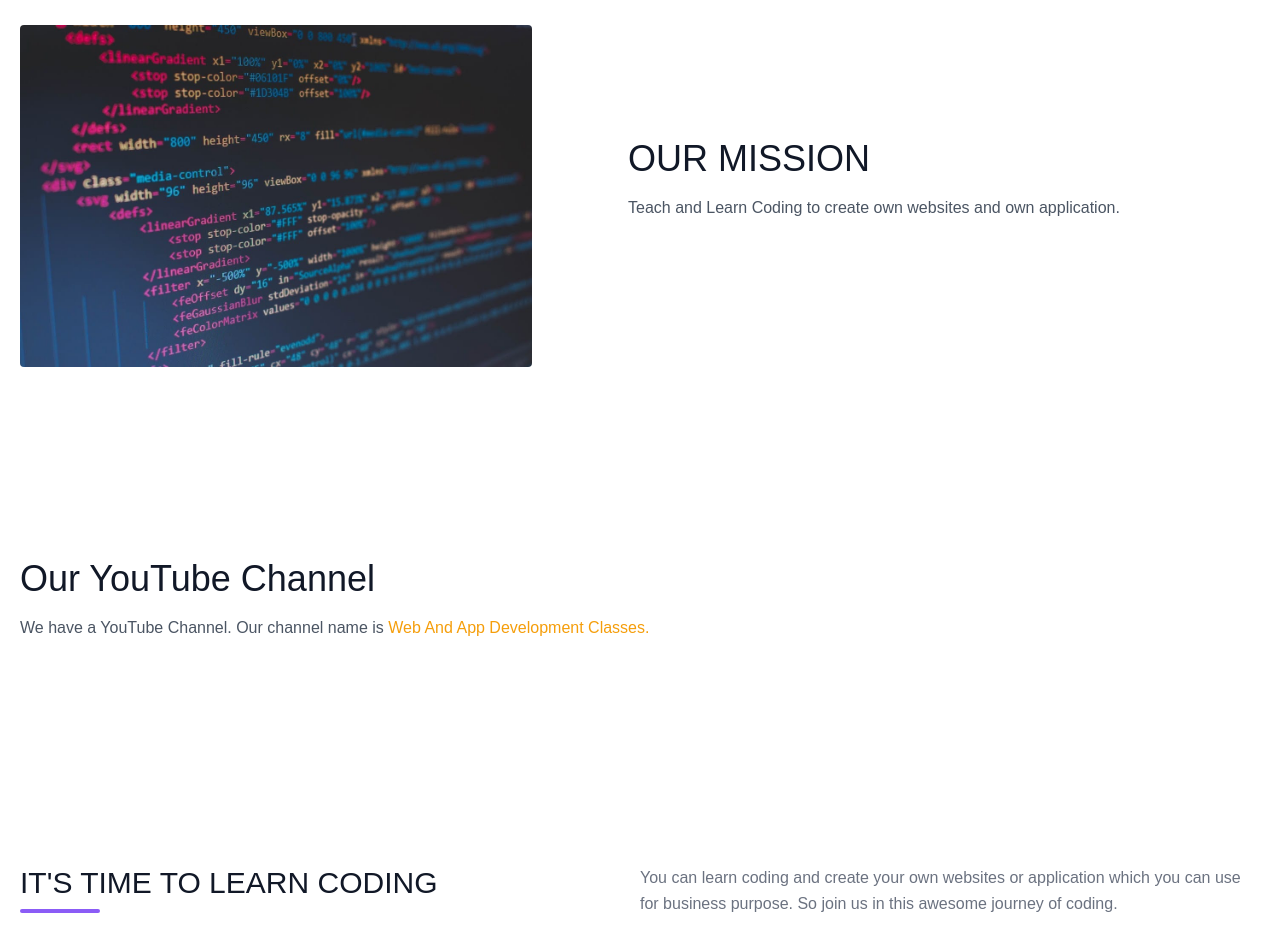
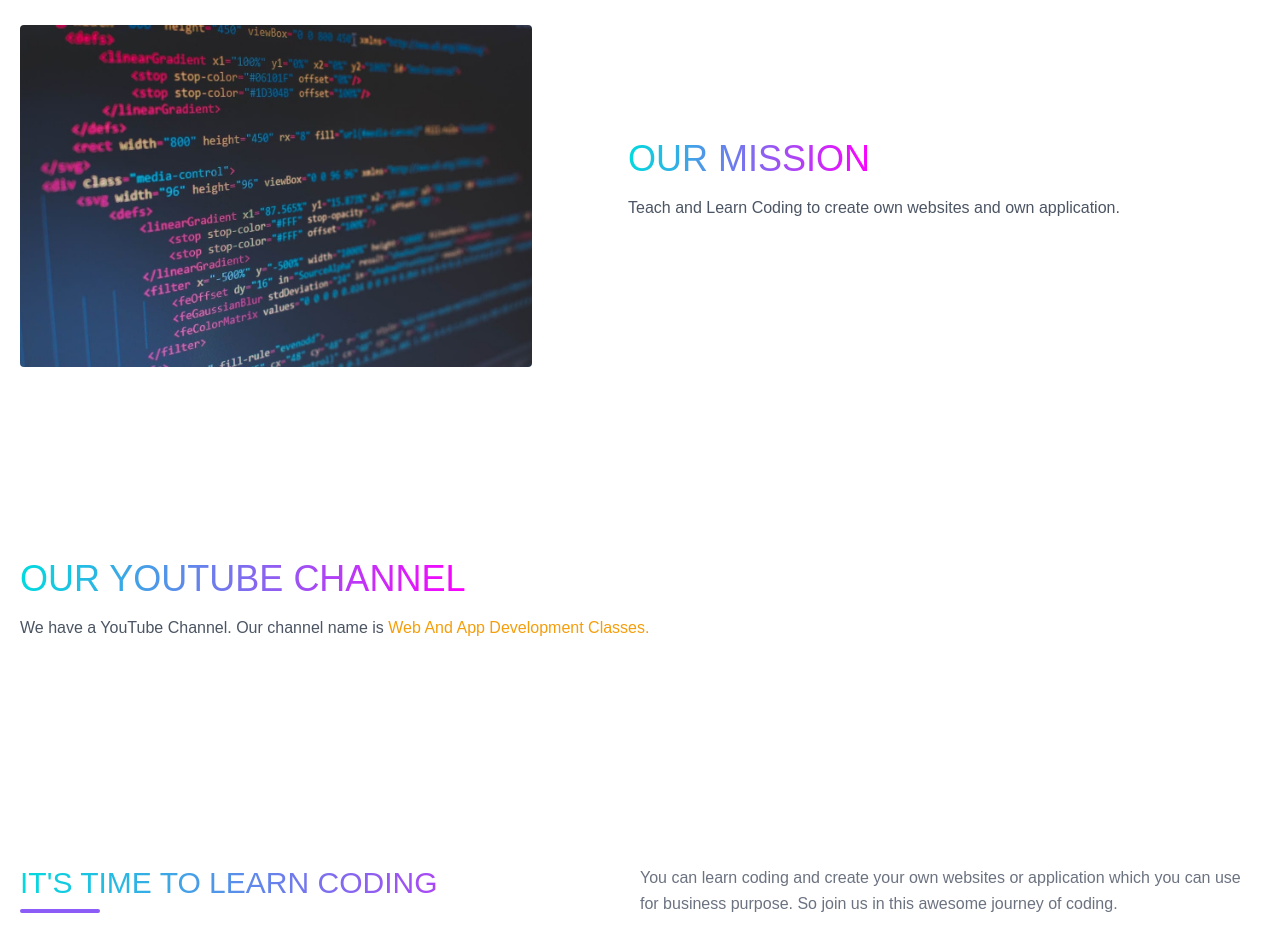
Before and after one commit to WebAndAppDevelopmentClasses/website, a plain HTML site: page index.html in a window 1280 px wide. Shown: the part 660-1612 px from the top of the page. Drawn offline with nearby package versions, Linux system fonts and the light colour scheme.

Commit message:
added gradient colored text

```diff
--- a/index.html
+++ b/index.html
@@ -42,7 +42,7 @@
   <section id="home" class="text-gray-600 body-font">
     <div class="container mx-auto flex px-5 py-24 md:flex-row flex-col items-center">
       <div class="lg:flex-grow md:w-1/2 lg:pr-24 md:pr-16 flex flex-col md:items-start md:text-left mb-16 md:mb-0 items-center text-center">
-        <h1 class="title-font sm:text-4xl text-3xl mb-4 font-medium text-gray-900">Web And App
+        <h1 class=" title title-font sm:text-4xl text-3xl mb-4 font-medium text-gray-900">Web And App
           <br class="hidden lg:inline-block">Development Classes
         </h1>
         <p class="mb-8 leading-relaxed">Welcome to Web And App Development Classes. In this website you will be able to learn coding and create your own website or application.</p>
@@ -64,7 +64,7 @@
     <img class="object-cover object-center rounded" alt="hero" src="Img/codingimg3.jpg">
   </div>
   <div class="lg:flex-grow md:w-1/2 lg:pl-24 md:pl-16 flex flex-col md:items-start md:text-left items-center text-center">
-    <h1 class="title-font sm:text-4xl text-3xl mb-4 font-medium text-gray-900">OUR MISSION
+    <h1 class="title title-font sm:text-4xl text-3xl mb-4 font-medium text-gray-900">OUR MISSION
       <br class="hidden lg:inline-block">
     </h1>
     <p class="mb-8 leading-relaxed">Teach and Learn Coding to create own websites and own application. </p>
@@ -74,7 +74,7 @@
 <section class="text-gray-600 body-font">
 <div class="container mx-auto flex px-5 py-24 md:flex-row flex-col items-center">
   <div class="lg:flex-grow md:w-1/2 lg:pr-24 md:pr-16 flex flex-col md:items-start md:text-left mb-16 md:mb-0 items-center text-center">
-    <h1 class="title-font sm:text-4xl text-3xl mb-4 font-medium text-gray-900">Our YouTube Channel
+    <h1 class="title title-font sm:text-4xl text-3xl mb-4 font-medium text-gray-900">OUR YOUTUBE CHANNEL
       <br class="hidden lg:inline-block">
     </h1>
     <p class="mb-8 leading-relaxed">We have a YouTube Channel. Our channel name is <span class="text-yellow-500"><a href="https://www.youtube.com/channel/UCAp1VvnTMHTGmNTf-lrBqmg">Web And App Development Classes.</a></span></p>
@@ -87,7 +87,7 @@
 
   <div class="flex flex-wrap w-full mb-20">
     <div class="lg:w-1/2 w-full mb-6 lg:mb-0">
-      <h1 class="sm:text-3xl text-2xl font-medium title-font mb-2 text-gray-900">IT'S TIME TO LEARN CODING</h1>
+      <h1 class="title sm:text-3xl text-2xl font-medium title-font mb-2 text-gray-900">IT'S TIME TO LEARN CODING</h1>
       <div class="h-1 w-20 bg-purple-500 rounded"></div>
     </div>
     <p class="lg:w-1/2 w-full leading-relaxed text-gray-500">You can learn coding and create your own websites or application which you can use for business purpose. So join us in this awesome journey of coding.        </p>
--- a/style.css
+++ b/style.css
@@ -155,3 +155,9 @@ a {
   .sticky + .content {
     padding-top: 60px;
   }
+  .title{
+      background: linear-gradient(90deg, #00dbde, #fc00ff);
+      -webkit-background-clip: text;
+      -webkit-text-fill-color: transparent;
+
+  }
```
